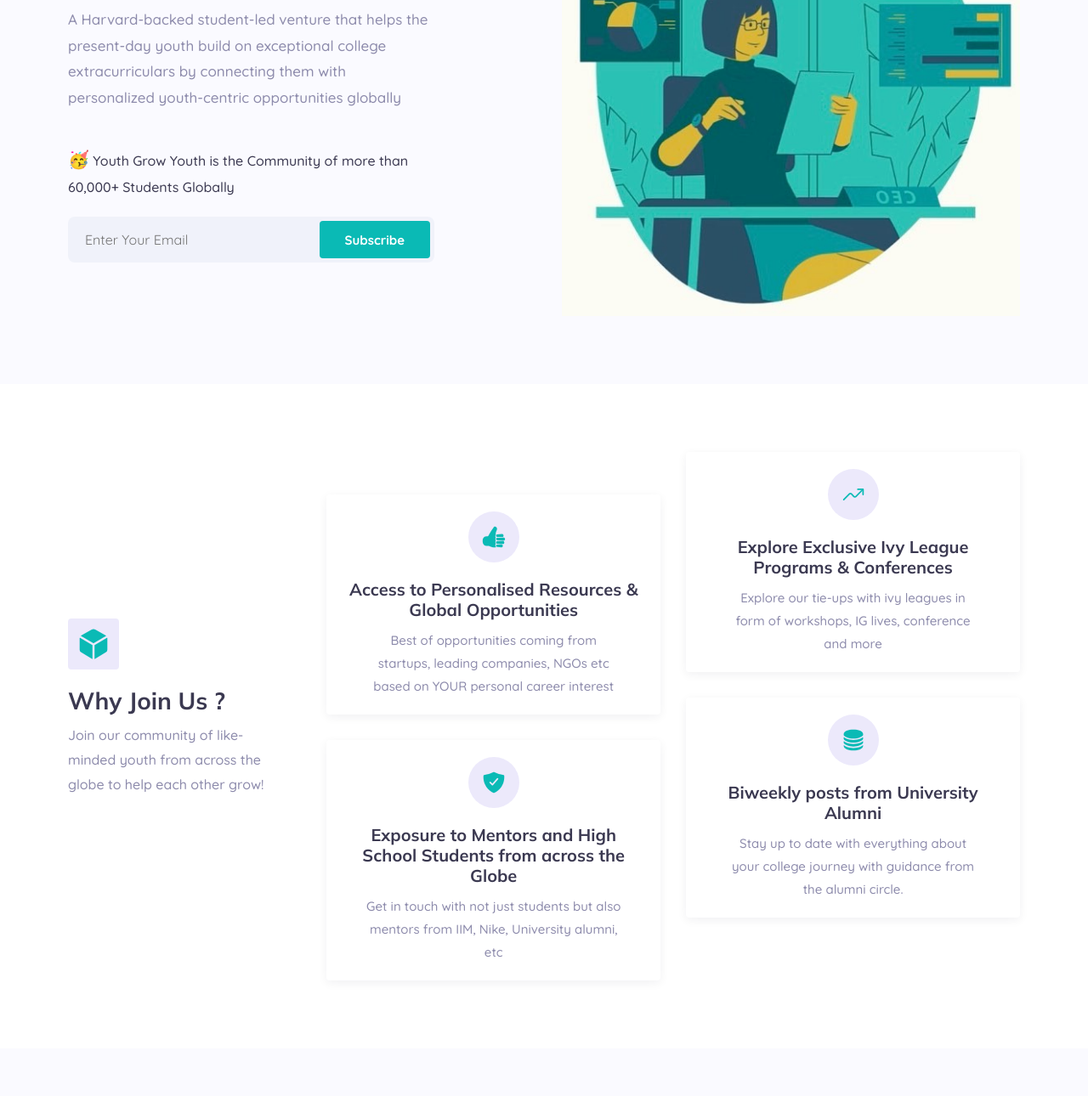
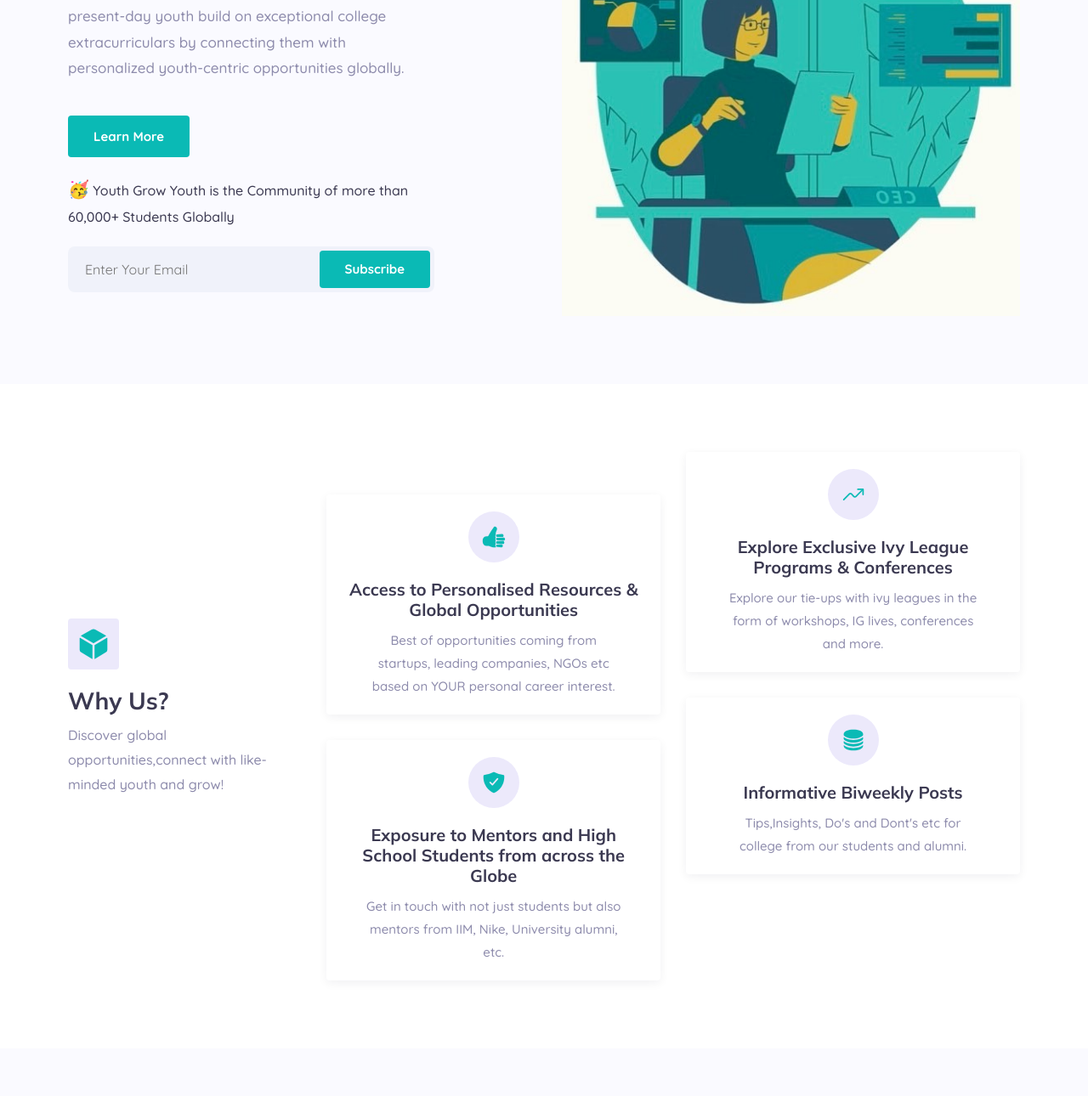
Before and after one commit to ronaksince2001/YouthGrowYouth, a plain HTML site: page index.html in a window 1280 px wide. Shown: the part 267-1557 px from the top of the page at 85% size. Drawn offline with nearby package versions, Linux system fonts and the light colour scheme.

Commit message:
change 2

```diff
--- a/index.html
+++ b/index.html
@@ -97,7 +97,13 @@
             <h1 class="h1 hero-title">YouthGrowYouth</h1>
 
             <p class="hero-text">
-              A Harvard-backed student-led venture that helps the present-day youth build on exceptional college extracurriculars by connecting them with personalized youth-centric opportunities globally </p>
+              A Harvard-backed student-led venture that helps the present-day youth build on exceptional college extracurriculars by connecting them with personalized youth-centric opportunities globally.</p>
+               <div class="btn-group">
+                <a href="index2.html" class="btn btn-secondary" target="_blank">Learn More</a>
+              </div>
+
+              <br>
+
 
             <p class="form-text">
               <span>🥳</span> Youth Grow Youth is the Community of more than 60,000+ Students Globally
@@ -134,10 +140,10 @@
               <ion-icon name="cube"></ion-icon>
             </div>
 
-            <h2 class="h2 about-title">Why Join Us ?</h2>
+            <h2 class="h2 about-title">Why Us?</h2>
 
             <p class="about-text">
-              Join our community of like-minded youth from across the globe to help each other grow!
+              Discover global opportunities,connect with like-minded youth and grow!
             </p>
 
 
@@ -155,7 +161,7 @@
                 <h3 class="h3 card-title">Access to Personalised Resources & Global Opportunities</h3>
 
                 <p class="card-text">
-                  Best of opportunities coming from startups, leading companies, NGOs etc based on YOUR personal career interest
+                  Best of opportunities coming from startups, leading companies, NGOs etc based on YOUR personal career interest.
                 </p>
 
               </div>
@@ -171,7 +177,7 @@
                 <h3 class="h3 card-title">Explore Exclusive Ivy League Programs & Conferences</h3>
 
                 <p class="card-text">
-                  Explore our tie-ups with ivy leagues in form of workshops, IG lives,  conference and more
+                  Explore our tie-ups with ivy leagues in the form of workshops, IG lives, conferences and more.
                 </p>
 
               </div>
@@ -187,7 +193,7 @@
                 <h3 class="h3 card-title">Exposure to Mentors and High School Students from across the Globe</h3>
 
                 <p class="card-text">
-                  Get in touch with not just students but also mentors from IIM, Nike, University alumni, etc
+                  Get in touch with not just students but also mentors from IIM, Nike, University alumni, etc.
                 </p>
 
               </div>
@@ -200,10 +206,10 @@
                   <ion-icon name="server"></ion-icon>
                 </div>
 
-                <h3 class="h3 card-title">Biweekly posts from University Alumni</h3>
+                <h3 class="h3 card-title">Informative Biweekly Posts</h3>
 
                 <p class="card-text">
-                  Stay up to date with everything about your college journey with guidance from the alumni circle.
+                  Tips,Insights, Do's and Dont's etc for college from our students and alumni.
                 </p>
 
               </div>
@@ -252,7 +258,7 @@
 
 
               <div class="btn-group">
-                <button class="btn btn-secondary">JOIN US</button>
+                <a href="https://discord.gg/KgCwDmXd" class="btn btn-secondary" target="_blank">JOIN US</a>
               </div>
 
             </div>
@@ -286,7 +292,7 @@
 
 
               <div class="btn-group">
-                <button class="btn btn-primary">Read More</button>
+                <a href="https://medium.com/@youthgrowyouth" class="btn btn-primary" target="_blank">Read More</a>
               </div>
 
             </div>
@@ -329,7 +335,7 @@
                   <span>
                     <ion-icon name="person-outline"></ion-icon>
 
-                    <p>By XYZ</p>
+                    <p>By Alix Burnh</p>
                   </span>
 
                 </div>
@@ -367,7 +373,7 @@
                   <span>
                     <ion-icon name="person-outline"></ion-icon>
 
-                    <p>By XYZ</p>
+                    <p>By Ananya Maheshwari</p>
                   </span>
 
                 </div>
@@ -405,7 +411,7 @@
                   <span>
                     <ion-icon name="person-outline"></ion-icon>
 
-                    <p>By XYZ</p>
+                    <p>By Brian Knutson</p>
                   </span>
 
                 </div>
```
Also changed, not shown: assets/images/blog-banner-2.jpg.
